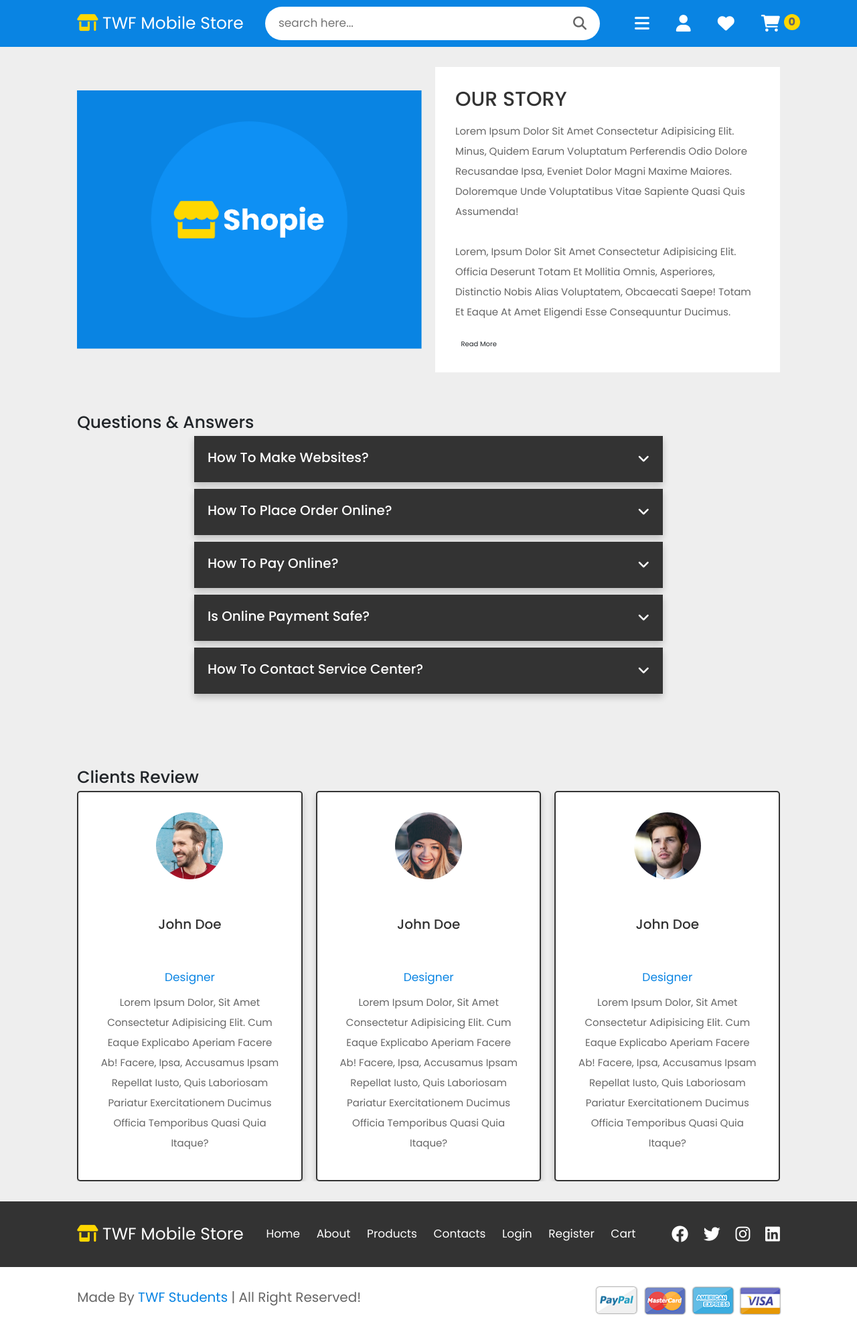
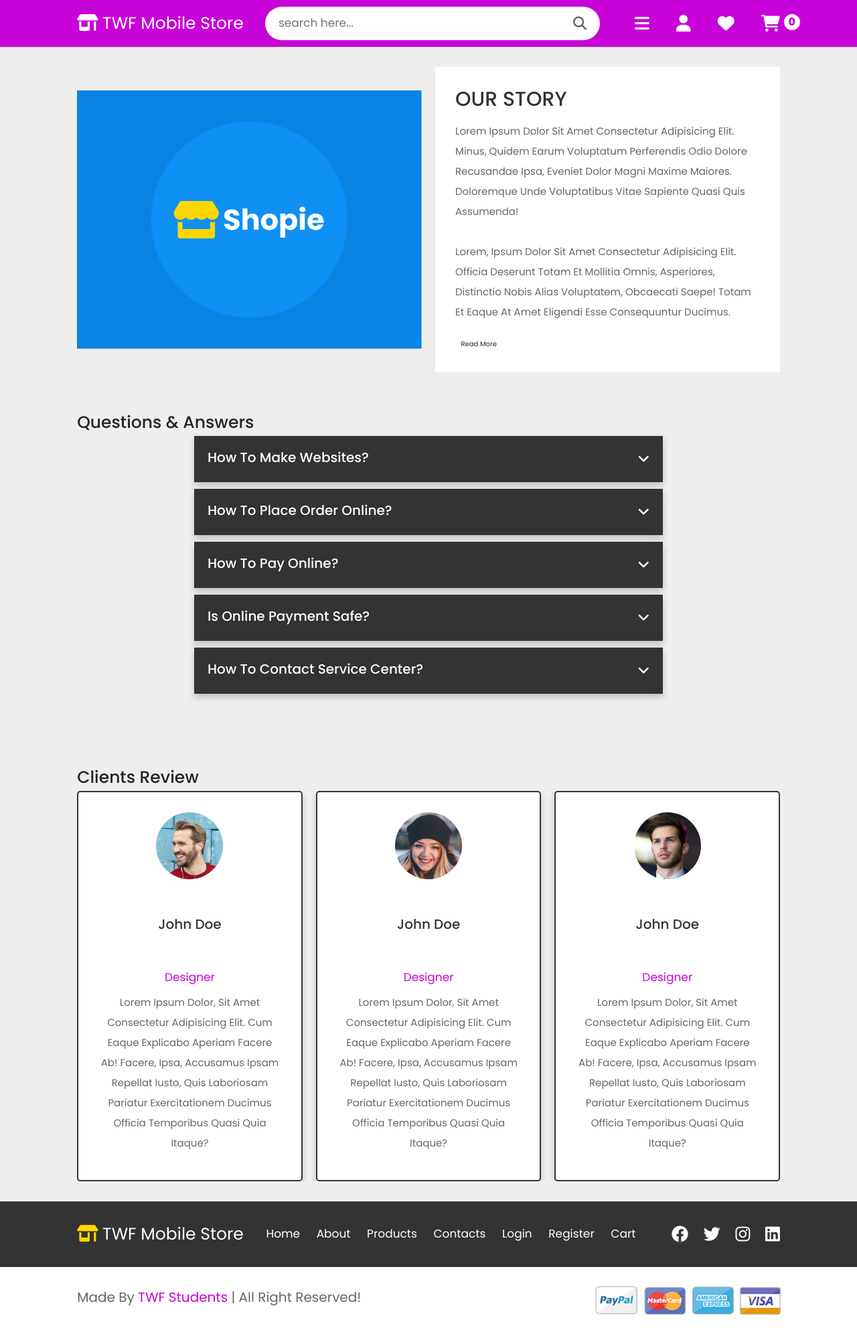
Before and after one commit to BrayceFepa/projet_ecommerce, a PHP site: page /about.php in a window 1280 px wide. Shown: the whole page at 67% size. Run offline with PHP 8.4, Linux system fonts and the light colour scheme; some libraries are stand-ins or nearby versions; some web fonts are replaced.

Commit message:
essai couleur violet

```diff
--- a/css/style.css
+++ b/css/style.css
@@ -40,7 +40,7 @@ section {
   right: 0;
   left: 0;
   z-index: 500;
-  background: #0984e3;
+  background: #c803da;
   display: flex;
   align-items: center;
   justify-content: space-between;
@@ -53,7 +53,7 @@ section {
   text-decoration: none;
 }
 .header .logo i {
-  color: gold;
+  color: #fff;
 }
 .header .search-form {
   height: 5rem;
@@ -92,7 +92,7 @@ section {
   top: -0.1rem;
   right: -3rem;
   font-size: 1.6rem;
-  background: gold;
+  background: #fff;
   border-radius: 50%;
   display: inline-block;
   height: 2rem;
@@ -101,7 +101,7 @@ section {
   justify-content: center;
   align-items: center;
   padding: 1.2rem;
-  color: #666;
+  color: #c803da;
   font-weight: bold;
   cursor: pointer;
 }
@@ -390,7 +390,7 @@ section {
   color: #666;
 }
 .credit p span {
-  color: #0984e3;
+  color: #c803da;
 }
 .credit img {
   height: 4rem;
@@ -495,7 +495,7 @@ section {
   color: #333;
 }
 .review .slide span {
-  color: #0984e3;
+  color: #c803da;
   font-size: 1.7rem;
 }
 .review .slide p {
--- a/css/style.scss
+++ b/css/style.scss
@@ -12,7 +12,7 @@
   transition: all 0.2s linear;
 }
 
-$blue: #0984e3;
+$blue: #c803da;
 $black: #333;
 $white: #fff;
 $gold: gold;
@@ -71,7 +71,7 @@ section {
     text-decoration: none;
 
     i {
-      color: $gold;
+      color: $white;
     }
   }
 
@@ -116,7 +116,7 @@ section {
         top: -0.1rem;
         right: -3rem;
         font-size: 1.6rem;
-        background: $gold;
+        background: $white;
         border-radius: 50%;
         display: inline-block;
         height: 2rem;
@@ -125,7 +125,7 @@ section {
         justify-content: center;
         align-items: center;
         padding: 1.2rem;
-        color: $light-color;
+        color: $blue;
         font-weight: bold;
         cursor: pointer;
       }
@@ -777,7 +777,7 @@ section {
                 cursor: pointer;
 
                 &:hover {
-                    colol: $black;
+                    color: $black;
                 }
             }
 
```
Also changed, not shown: other parts of css/style.css (+14 -14 lines), 1 other file.
